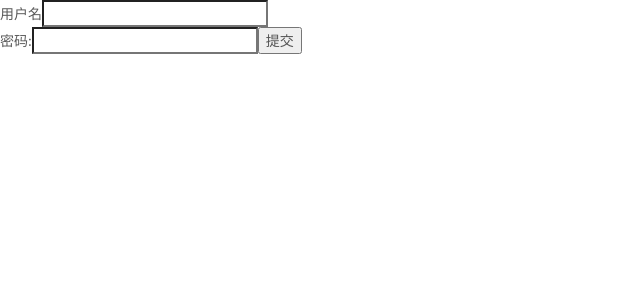
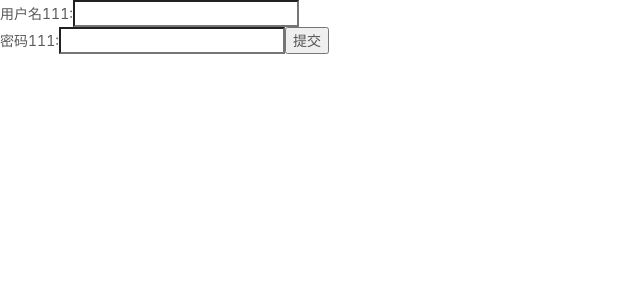
Before and after one commit to bens1320/test1, a Vue app: page / in a window 1280 px wide. Shown: the top 300 px of the page, without its empty margins (0-640 px from the left). Built offline with nearby package versions, Linux system fonts and the light colour scheme.

Commit message:
修改了用户名和密码

```diff
--- a/src/App.vue
+++ b/src/App.vue
@@ -2,12 +2,12 @@
 
     <form @submit.prevent="onSubmit2">
         <label>
-            <span>用户名</span>
+            <span>用户名111:</span>
             <input type="text" v-model="user.username">
         </label>
         <br>
         <label>
-            <span>密码:</span>
+            <span>密码111:</span>
             <input type="password" v-model="user.password">
         </label>
         <button>提交</button>
```
